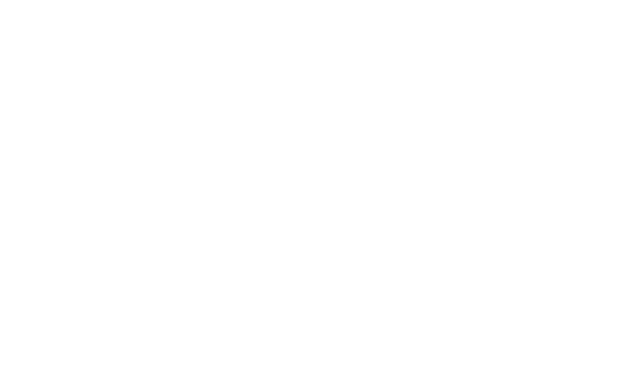
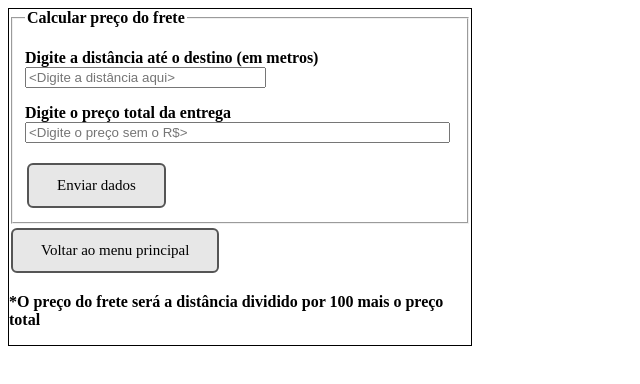
Before and after one commit to tadeuleite/ProjetoEstudo, a website: page front-loja1/public_html/_principal/_entrega/menu-entrega.html in a window 1280 px wide. Shown: the whole page, without its empty margins (0-640 px from the left). Drawn offline with Linux system fonts and the light colour scheme.

Commit message:
Deletado dois arquivos desnecessarios e menu de entrega

```diff
--- a/front-loja1/public_html/_principal/_entrega/menu-entrega.html
+++ b/front-loja1/public_html/_principal/_entrega/menu-entrega.html
@@ -2,13 +2,68 @@
 
 <html>
 <head>
-        <title>Menu Entrega</title>
+    <title>Calcular Preço do Frete</title>
     <meta charset="UTF-8">
     <meta name="viewport" content="width=device-width, initial-scale=1.0">
+
+    <style type="text/css">
+        .negrito { font-weight:bold; }
+        .botao{
+            background-color: #e7e7e7;
+            border: 2px solid #555555;
+            border-radius: 6px;
+            color: black;
+            padding: 12px 28px;
+            text-align: center;
+            text-decoration: none;
+            display: inline-block;
+            font-size: 15px;
+            margin: 4px 2px;
+        }
+        div {
+            border: 1px solid black;
+            margin-bottom: 150px;
+            margin-right: 800px;
+        }
+    </style>
 </head>
+
 <body>
 <div>
+    <fieldset>
+        <legend class="negrito"> Calcular preço do frete </legend>
 
+        <p class="negrito">
+            <label for="lblDistancia"> Digite a distância até o destino (em metros) </label>
+            <input
+                    type="text"
+                    name="distanciaEntrega"
+                    id="lblDistancia"
+                    size="27"
+                    maxlength="11"
+                    placeholder="<Digite a distância aqui>"/>
+        </p>
+
+        <p class="negrito">
+            <label for="lblPreco"> Digite o preço total da entrega </label>
+            <input
+                    type="text"
+                    name="precoEntrega"
+                    id="lblPreco"
+                    size="50"
+                    maxlength="50"
+                    placeholder="<Digite o preço sem o R$>"/>
+        </p>
+
+        <a class="botao" href = "#">
+            Enviar dados
+        </a>
+    </fieldset>
+    <a class="botao" href = "../menu-principal.html">
+        Voltar ao menu principal
+    </a>
+    <p class="negrito">
+        *O preço do frete será a distância dividido por 100 mais o preço total
 </div>
 </body>
 </html>
```
Also changed, not shown: front-loja1/public_html/_principal/_entrega/calcular-preco-frete.html (deleted, +0 -14 lines), front-loja1/public_html/_principal/_entrega/calcular-preco-total.html (deleted, +0 -16 lines). Lines whose indentation alone changed are shown as unchanged.
